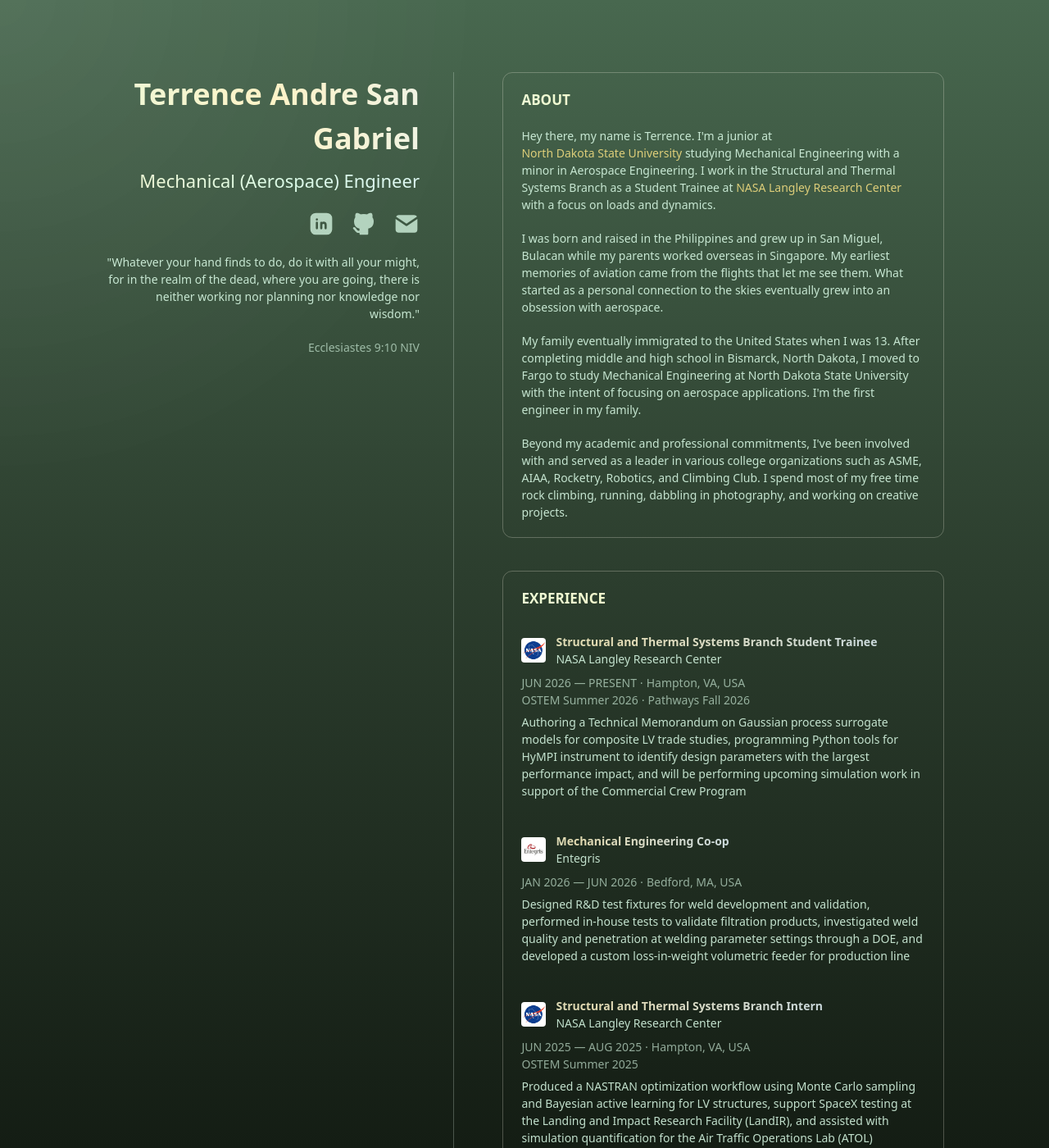
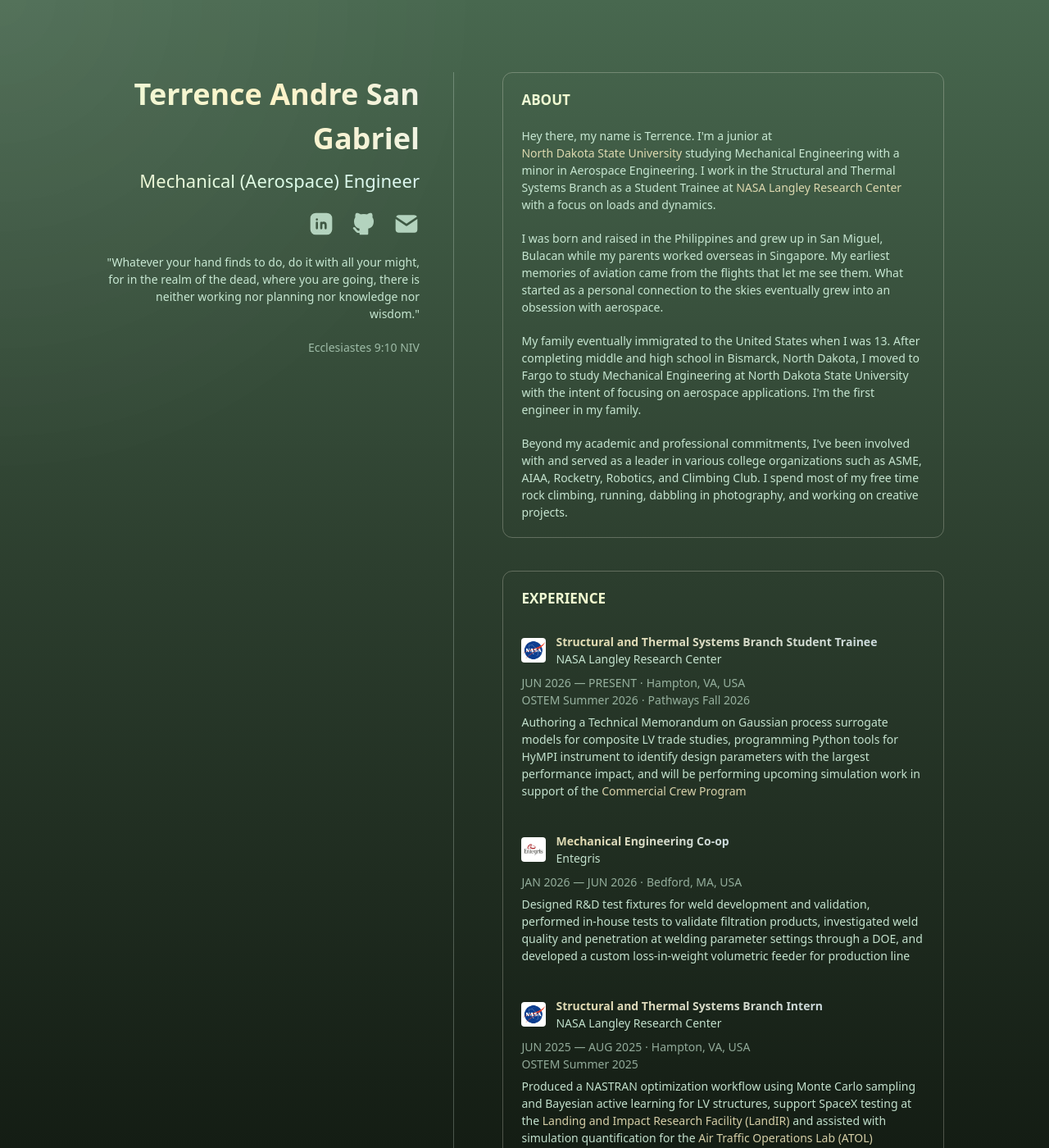
Before and after one commit to akositerrence/akositerrence.github.io, a Jekyll site: the page built from index.html, in a window 1280 px wide and 1400 px high. Shown: the whole window at 82% size. Built offline with Jekyll 4.4.1, drawn with Linux system fonts in a browser that asks for light colours; some of the changed text lies outside the part shown.

Commit message:
updated links and awards/honors

```diff
--- a/index.html
+++ b/index.html
@@ -147,7 +147,10 @@
                         <p class="experience-description standard-text">
                             Authoring a Technical Memorandum on Gaussian process surrogate models for composite LV trade studies,
                             programming Python tools for HyMPI instrument to identify design parameters with the largest performance impact,
-                            and will be performing upcoming simulation work in support of the Commercial Crew Program
+                            and will be performing upcoming simulation work in support of the
+                            <a href="https://www.nasa.gov/humans-in-space/commercial-space/commercial-crew-program/" target="_blank">
+                                <span class="bolded-standard-text animated-underline">Commercial Crew Program</span>
+                            </a>
                         </p>
                     </div>
                 </div>
@@ -194,8 +197,15 @@
                         <div class="experience-dates-location standard-text"> JUN 2025 — AUG 2025 ⋅ Hampton, VA, USA <br> OSTEM Summer 2025 </div>
                         <p class="experience-description standard-text">
                             Produced a NASTRAN optimization workflow using Monte Carlo sampling and Bayesian active learning for LV structures,
-                            support SpaceX testing at the Landing and Impact Research Facility (LandIR), and assisted with simulation
-                            quantification for the Air Traffic Operations Lab (ATOL)
+                            support SpaceX testing at the
+                            <a href="https://researchdirectorate.larc.nasa.gov/landing-and-impact-research-facility-landir/" target="_blank">
+                                <span class="bolded-standard-text animated-underline">Landing and Impact Research Facility (LandIR)</span>
+                            </a>
+                            and assisted with simulation
+                            quantification for the
+                            <a href="https://researchdirectorate.larc.nasa.gov/air-traffic-operations-lab-atol/" target="_blank">
+                                <span class="bolded-standard-text animated-underline">Air Traffic Operations Lab (ATOL)</span>
+                            </a>
                         </p>
                     </div>
                 </div>
@@ -343,7 +353,14 @@
                             BS Mechanical Engineering, Minor in Aerospace Engineering <br> Certificate in Computer Science Foundations
                         </div>
                         <p class="education-description standard-text">
-                            2026 & 2025 NDGSC Awardee, 2023 ND Scholar
+                            Selected Awards & Honors: <br>
+                            <a href="https://ndspacegrant.und.edu/index.html" target="_blank">
+                                <span class="bolded-standard-text animated-underline">2026 & 2025 NDGSC Awardee</span>
+                            </a>
+                             ⋅
+                            <a href="https://ndus.edu/nd-scholars-program" target="_blank">
+                                <span class="bolded-standard-text animated-underline">2023 ND Scholar</span>
+                            </a>
                         </p>
                     </div>
                 </div>
@@ -359,9 +376,6 @@
                             </a>
                         </div>
                         <div class="education-dates-location standard-text"> AUG 2019 — MAY 2023 ⋅ Bismarck, ND, USA </div>
-                        <p class="education-description standard-text">
-                            2023 All-State Music 4 Year Award, 2023 Sousa Award
-                        </p>
                     </div>
                 </div>
             </div>
--- a/src/css/head_main.css
+++ b/src/css/head_main.css
@@ -48,7 +48,7 @@
 }
 
 .bolded-standard-text {
-    @apply font-normal text-amber-200;
+    @apply font-light text-amber-100;
     opacity: 0.95;
 }
 
--- a/src/css/tail_main.css
+++ b/src/css/tail_main.css
@@ -447,9 +447,9 @@
   opacity: 0.875;
 }
 .bolded-standard-text {
-  --tw-font-weight: var(--font-weight-normal);
-  font-weight: var(--font-weight-normal);
-  color: var(--color-amber-200);
+  --tw-font-weight: var(--font-weight-light);
+  font-weight: var(--font-weight-light);
+  color: var(--color-amber-100);
   opacity: 0.95;
 }
 .gradient-background {
```
